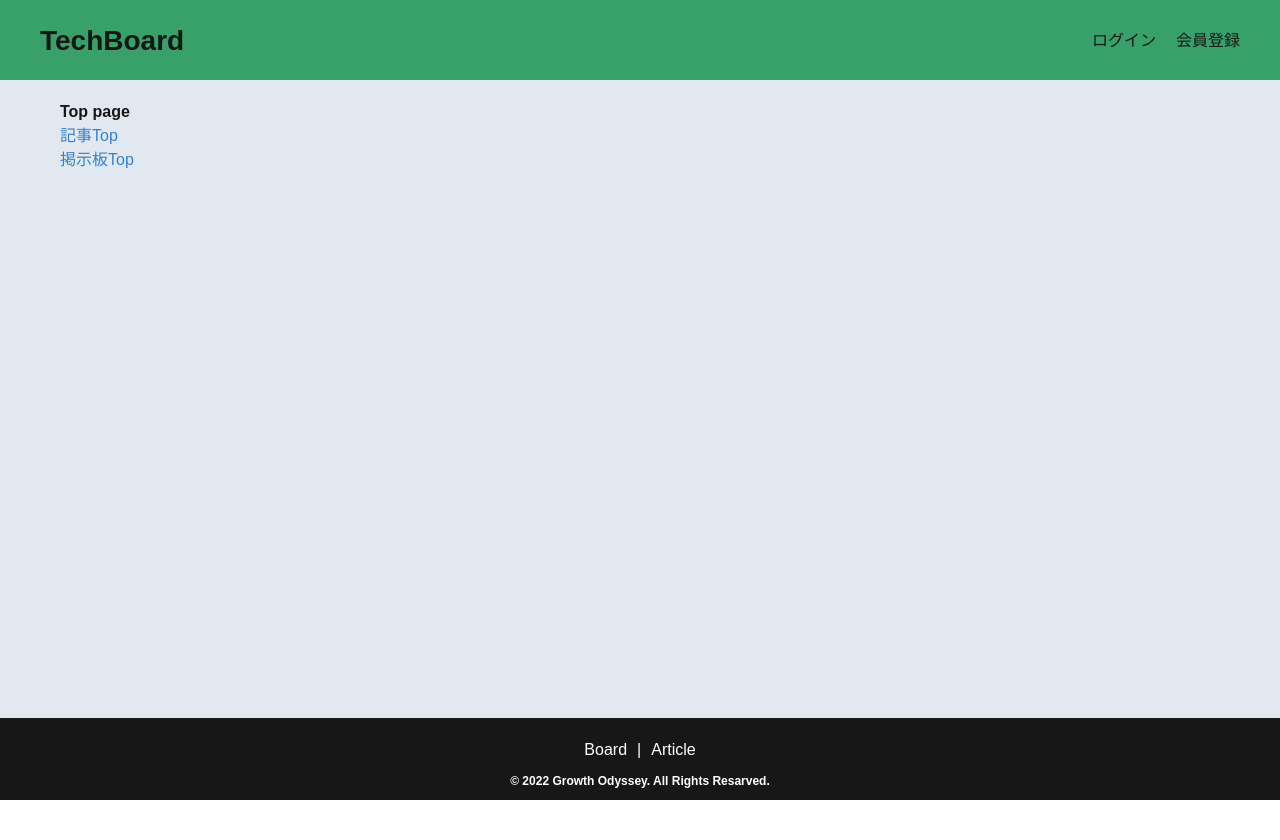
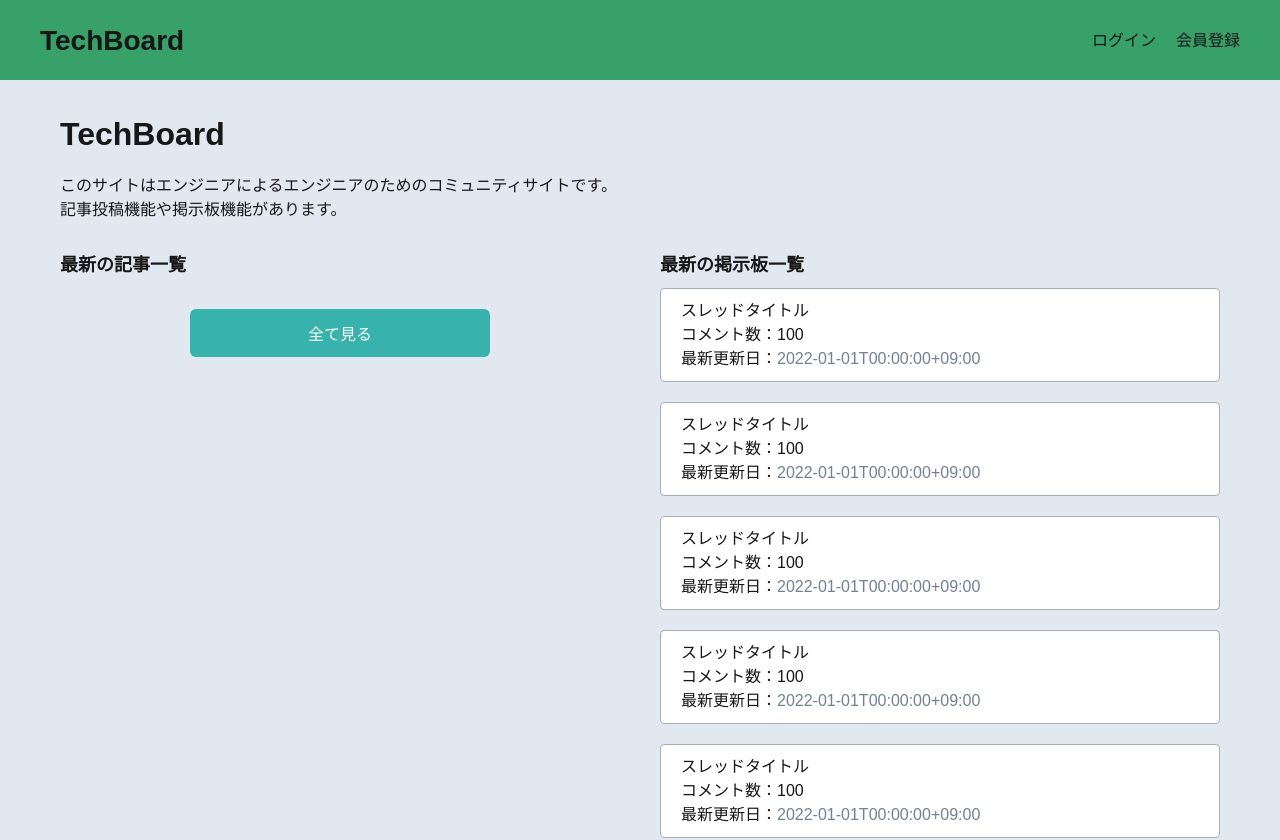
Before and after one commit to GrowthOdyssey/TechBoard-FE, a React (Vite) app: page / in a window 1280 px wide. Shown: the top 840 px of the page. Before the commit the page ends 800 px from the top, so only its background shows below. Built offline with nearby package versions, Linux system fonts and the light colour scheme.

Commit message:
[update] TOP 修正

```diff
--- a/src/components/Layout.tsx
+++ b/src/components/Layout.tsx
@@ -22,7 +22,7 @@ export const Layout: VFC<props> = memo((props) => {
 
 const _Container = styled.div`
   width: 1200px;
-  margin: 20px auto 0;
+  margin: 30px auto 40px;
   padding: 0 20px;
 `;
 
--- /dev/null
+++ b/src/components/board/Card.tsx
@@ -0,0 +1,35 @@
+import { VFC, memo } from 'react';
+import { Link } from 'react-router-dom';
+import styled from 'styled-components';
+import { thread } from '../../types/board/thread';
+import { palette } from '../../variable';
+import { DateText } from '../common/DateText';
+
+type props = {
+  data: thread;
+};
+
+export const BoardCard: VFC<props> = memo((props) => {
+  const { threadId, threadTitle, commentsCount, updatedAt } = props.data;
+  return (
+    <_Card>
+      <Link to={`/board/detail/${threadId}`}>
+        <p>{threadTitle}</p>
+        <p>コメント数：{commentsCount}</p>
+        <p>
+          最新更新日：<DateText>{updatedAt}</DateText>
+        </p>
+      </Link>
+    </_Card>
+  );
+});
+
+const _Card = styled.li`
+  background: #fff;
+  border: 1px solid ${palette.border};
+  border-radius: 4px;
+  > a {
+    display: block;
+    padding: 10px 20px;
+  }
+`;
--- a/src/components/common/Button.tsx
+++ b/src/components/common/Button.tsx
@@ -6,7 +6,7 @@ type props = {
   color?: string;
   label: string;
   isDisabled?: boolean;
-  onclick: () => void;
+  onclick?: () => void;
 };
 
 export const Button: VFC<props> = memo((props) => {
--- /dev/null
+++ b/src/components/common/DateText.tsx
@@ -0,0 +1,17 @@
+import { VFC, memo, ReactNode } from 'react';
+import styled from 'styled-components';
+import { palette } from '../../variable';
+
+type props = {
+  children: ReactNode;
+};
+
+export const DateText: VFC<props> = memo((props) => {
+  const { children } = props;
+  return <_DateText>{children}</_DateText>;
+});
+
+const _DateText = styled.div`
+  display: inline-block;
+  color: ${palette.gray[1]};
+`;
--- a/src/components/common/Heading.tsx
+++ b/src/components/common/Heading.tsx
@@ -1,17 +1,19 @@
-import { VFC, memo } from 'react';
+import { VFC, memo, ReactNode } from 'react';
 import styled from 'styled-components';
 
 type props = {
-  text: string;
+  children: ReactNode;
   size?: string;
   isCenter?: boolean;
 };
 
 export const Heading: VFC<props> = memo((props) => {
-  const { text, size, isCenter } = props;
+  const { children, size, isCenter } = props;
 
   return (
-    <_Heading className={`${size && `heading--${size}`} ${isCenter && 'center'}`}>{text}</_Heading>
+    <_Heading className={`${size && `heading--${size}`}${isCenter ? 'center' : ''}`}>
+      {children}
+    </_Heading>
   );
 });
 
@@ -20,13 +22,13 @@ Heading.defaultProps = {
 };
 
 const _Heading = styled.div`
-  margin-bottom: 1em;
+  margin-bottom: 0.5em;
   font-weight: bold;
   &.center {
     text-align: center;
   }
   &.heading--1 {
-    font-size: 36px;
+    font-size: 32px;
   }
   &.heading--2 {
     font-size: 28px;
--- a/src/pages/Top.tsx
+++ b/src/pages/Top.tsx
@@ -1,16 +1,148 @@
 import { VFC, memo } from 'react';
+import styled from 'styled-components';
 import { Link } from 'react-router-dom';
+import { BoardCard } from '../components/board/Card';
+import { Heading } from '../components/common/Heading';
+import { thread } from '../types/board/thread';
+import { Button } from '../components/common/Button';
+
+const threads: thread[] = [
+  {
+    threadId: '1',
+    threadTitle: 'スレッドタイトル',
+    categoryId: '1',
+    commentsCount: 100,
+    comments: [
+      {
+        commentId: '1',
+        commentTitle: 'コメント',
+        userId: '1',
+        userName: 'ニックネーム',
+        sessionId: '1111',
+        createdAt: '2022-01-01T00:00:00+09:00',
+      },
+    ],
+    createdAt: '2022-01-01T00:00:00+09:00',
+    updatedAt: '2022-01-01T00:00:00+09:00',
+  },
+  {
+    threadId: '2',
+    threadTitle: 'スレッドタイトル',
+    categoryId: '1',
+    commentsCount: 100,
+    comments: [
+      {
+        commentId: '1',
+        commentTitle: 'コメント',
+        userId: '1',
+        userName: 'ニックネーム',
+        sessionId: '1111',
+        createdAt: '2022-01-01T00:00:00+09:00',
+      },
+    ],
+    createdAt: '2022-01-01T00:00:00+09:00',
+    updatedAt: '2022-01-01T00:00:00+09:00',
+  },
+  {
+    threadId: '3',
+    threadTitle: 'スレッドタイトル',
+    categoryId: '1',
+    commentsCount: 100,
+    comments: [
+      {
+        commentId: '1',
+        commentTitle: 'コメント',
+        userId: '1',
+        userName: 'ニックネーム',
+        sessionId: '1111',
+        createdAt: '2022-01-01T00:00:00+09:00',
+      },
+    ],
+    createdAt: '2022-01-01T00:00:00+09:00',
+    updatedAt: '2022-01-01T00:00:00+09:00',
+  },
+  {
+    threadId: '4',
+    threadTitle: 'スレッドタイトル',
+    categoryId: '1',
+    commentsCount: 100,
+    comments: [
+      {
+        commentId: '1',
+        commentTitle: 'コメント',
+        userId: '1',
+        userName: 'ニックネーム',
+        sessionId: '1111',
+        createdAt: '2022-01-01T00:00:00+09:00',
+      },
+    ],
+    createdAt: '2022-01-01T00:00:00+09:00',
+    updatedAt: '2022-01-01T00:00:00+09:00',
+  },
+  {
+    threadId: '5',
+    threadTitle: 'スレッドタイトル',
+    categoryId: '1',
+    commentsCount: 100,
+    comments: [
+      {
+        commentId: '1',
+        commentTitle: 'コメント',
+        userId: '1',
+        userName: 'ニックネーム',
+        sessionId: '1111',
+        createdAt: '2022-01-01T00:00:00+09:00',
+      },
+    ],
+    createdAt: '2022-01-01T00:00:00+09:00',
+    updatedAt: '2022-01-01T00:00:00+09:00',
+  },
+];
 
 export const Top: VFC = memo(() => {
   return (
     <>
-      <h1>Top page</h1>
-      <div>
-        <Link to="/article/">記事Top</Link>
-      </div>
-      <div>
-        <Link to="/board/">掲示板Top</Link>
-      </div>
+      <Heading size={'1'}>TechBoard</Heading>
+      <p>
+        このサイトはエンジニアによるエンジニアのためのコミュニティサイトです。
+        <br />
+        記事投稿機能や掲示板機能があります。
+      </p>
+      <_Container>
+        <_Contents>
+          <Heading size={'4'}>最新の記事一覧</Heading>
+          <Link to="/article/" className="btnLink">
+            <Button label={'全て見る'} color={'teal'} />
+          </Link>
+        </_Contents>
+
+        <_Contents>
+          <Heading size={'4'}>最新の掲示板一覧</Heading>
+          <ul className="list">
+            {threads.map((thread) => (
+              <BoardCard key={thread.threadId} data={thread} />
+            ))}
+          </ul>
+          <Link to="/board/" className="btnLink">
+            <Button label={'全て見る'} color={'teal'} />
+          </Link>
+        </_Contents>
+      </_Container>
     </>
   );
 });
+
+const _Container = styled.div`
+  display: flex;
+  justify-content: space-between;
+  margin-top: 30px;
+`;
+
+const _Contents = styled.div`
+  width: calc(100% / 2 - 20px);
+  .btnLink {
+    display: block;
+    margin-top: 30px;
+    text-align: center;
+  }
+`;
--- a/src/router/PageRoutes.tsx
+++ b/src/router/PageRoutes.tsx
@@ -56,7 +56,7 @@ export const pageRoutes = [
     children: <BoardCreate />,
   },
   {
-    path: '/board/detail',
+    path: '/board/detail/:id',
     exact: false,
     children: <BoardDetail />,
   },
--- a/src/scss/_base.scss
+++ b/src/scss/_base.scss
@@ -6,7 +6,7 @@ body {
 }
 
 a {
-  color: v.palette('blue');
+  color: v.palette('black');
   transition: opacity 0.2s;
   &:hover {
     opacity: 0.7;
--- /dev/null
+++ b/src/scss/_components.scss
@@ -0,0 +1,9 @@
+ul.list {
+  display: flex;
+  flex-direction: column;
+  > li {
+    &:not(:first-of-type) {
+      margin-top: 20px;
+    }
+  }
+}
--- a/src/scss/style.scss
+++ b/src/scss/style.scss
@@ -1,3 +1,4 @@
 @use './_reset';
 @use './_variable';
 @use './_base';
+@use './_components';
--- /dev/null
+++ b/src/types/board/thread.ts
@@ -0,0 +1,18 @@
+export type thread = {
+  threadId: string;
+  threadTitle: string;
+  categoryId: string;
+  commentsCount: number;
+  comments: [
+    {
+      commentId: string;
+      commentTitle: string;
+      userId: string;
+      userName: string;
+      sessionId: string;
+      createdAt: string;
+    }
+  ];
+  createdAt: string;
+  updatedAt: string;
+};
```
Also changed, not shown: 1 other file (tests, documents, lock files or other folders).
